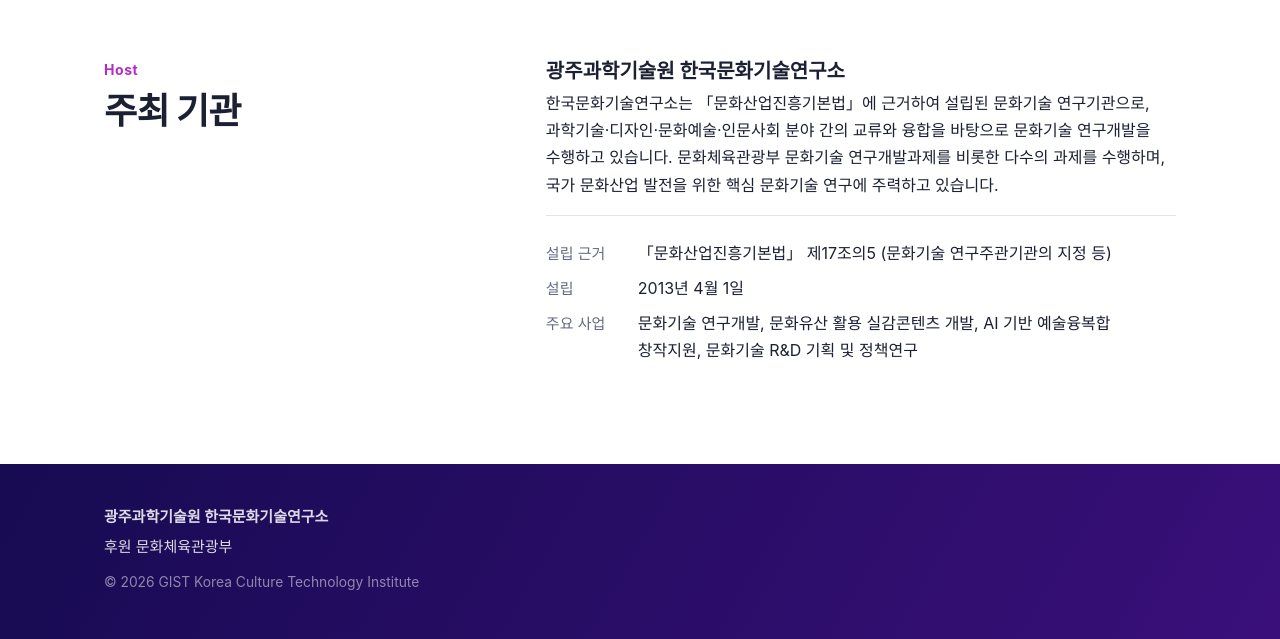
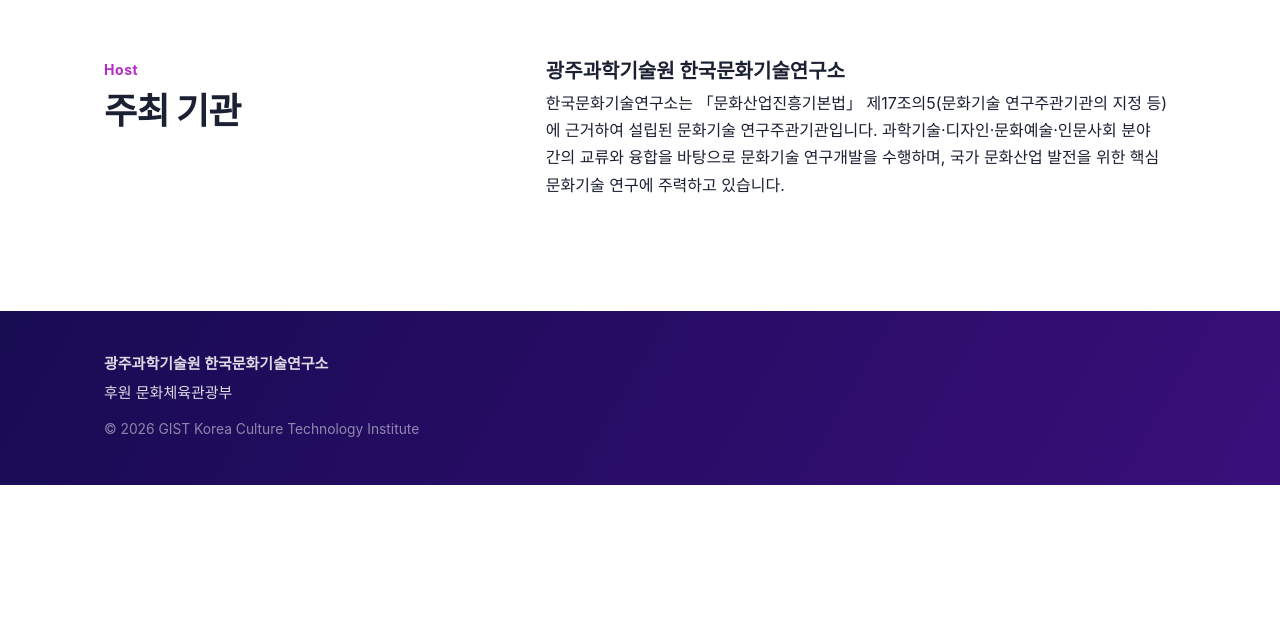
Before and after one commit to aictforum/aictforum.github.io, a plain HTML site: page index.html in a window 1280 px wide. Shown: the part 7426-8065 px from the top of the page. After the commit the page ends 7911 px from the top, so only its background shows below. Drawn offline with Linux system fonts and the light colour scheme; a web font is replaced by a local one.

Commit message:
주최 기관 소개를 설립 근거 중심의 줄글로 간소화
Co-Authored-By: Claude Opus 5.5 <noreply@anthropic.com>

```diff
--- a/index.html
+++ b/index.html
@@ -321,12 +321,7 @@
       </div>
       <div class="prose">
         <h3 class="venue-name">광주과학기술원 한국문화기술연구소</h3>
-        <p>한국문화기술연구소는 「문화산업진흥기본법」에 근거하여 설립된 문화기술 연구기관으로, 과학기술·디자인·문화예술·인문사회 분야 간의 교류와 융합을 바탕으로 문화기술 연구개발을 수행하고 있습니다. 문화체육관광부 문화기술 연구개발과제를 비롯한 다수의 과제를 수행하며, 국가 문화산업 발전을 위한 핵심 문화기술 연구에 주력하고 있습니다.</p>
-        <ul class="org">
-          <li><span>설립 근거</span>「문화산업진흥기본법」 제17조의5 (문화기술 연구주관기관의 지정 등)</li>
-          <li><span>설립</span>2013년 4월 1일</li>
-          <li><span>주요 사업</span>문화기술 연구개발, 문화유산 활용 실감콘텐츠 개발, AI 기반 예술융복합 창작지원, 문화기술 R&amp;D 기획 및 정책연구</li>
-        </ul>
+        <p>한국문화기술연구소는 「문화산업진흥기본법」 제17조의5(문화기술 연구주관기관의 지정 등)에 근거하여 설립된 문화기술 연구주관기관입니다. 과학기술·디자인·문화예술·인문사회 분야 간의 교류와 융합을 바탕으로 문화기술 연구개발을 수행하며, 국가 문화산업 발전을 위한 핵심 문화기술 연구에 주력하고 있습니다.</p>
       </div>
     </div>
   </section>
```
